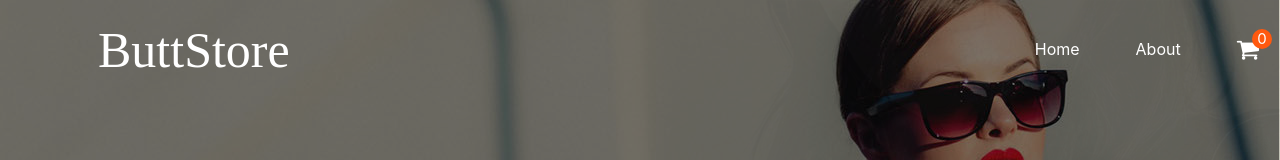
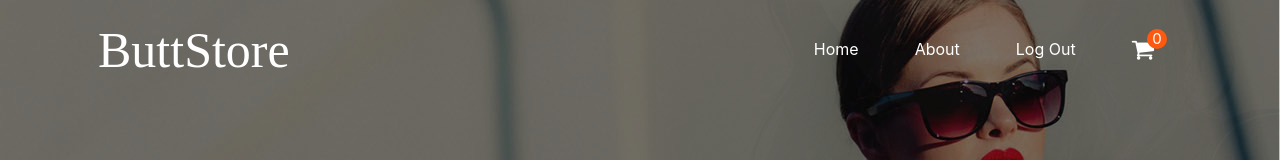
Before and after one commit to muhammad-arif-creator/Buttstore, a React (Create React App) app: page /home in a window 1280 px wide. Shown: the top 160 px of the page. Built offline with nearby package versions, Linux system fonts and the light colour scheme; no server answers; sample sign-in values are in the browser's storage.

Commit message:
Login Fixes

```diff
--- a/src/components/Navbar/Nav.js
+++ b/src/components/Navbar/Nav.js
@@ -1,13 +1,13 @@
 import React, { useState, useEffect } from "react";
 import styles from "./Nav.module.css";
 import "font-awesome/css/font-awesome.min.css";
-import { useLocation } from "react-router-dom";
+import { useLocation, useHistory } from "react-router-dom";
 import { Link } from "react-router-dom";
 import { useSelector } from "react-redux";
 
 const Nav = () => {
   const cartLength = useSelector((state) => state.Cart.cartItems.length);
-  const [headerbg, setHeaderBg] = useState("transparent");
+  const [headerBg, setHeaderBg] = useState("transparent");
 
   useEffect(() => {
     window.addEventListener("scroll", listenScrollEvent);
@@ -21,12 +21,18 @@ const Nav = () => {
     }
   };
   const location = useLocation();
+  const history = useHistory();
+  const handleButtonClick = (e) => {
+    e.preventDefault();
+    localStorage.clear();
+    history.push("/");
+  };
   return (
     <>
       {location.pathname.includes("/home") ? (
-        <header style={{ backgroundColor: headerbg }}>
+        <header style={{ backgroundColor: headerBg }}>
           <div className={`container`}>
-            <nav class="navbar navbar-expand-lg navbar-light">
+            <nav className="navbar navbar-expand-lg navbar-light">
               <Link
                 to={{ pathname: "/home" }}
                 className={`navbar-brand ${styles.logo}`}
@@ -35,19 +41,23 @@ const Nav = () => {
               </Link>
 
               <div
-                class="collapse navbar-collapse justify-content-end"
+                className="collapse navbar-collapse justify-content-end"
                 id="navbarText"
               >
-                <ul class={`navbar-nav ml-auto ${styles.Navbar}`}>
-                  <li class="nav-item active">
-                    <Link class="nav-link" to={{ pathname: "/home" }}>
+                <ul className={`navbar-nav ml-auto ${styles.Navbar}`}>
+                  <li className="nav-item active">
+                    <Link className="nav-link" to={{ pathname: "/home" }}>
                       Home{" "}
                     </Link>
                   </li>
-                  <li class="nav-item">
-                    <a class="nav-link">About</a>
+                  <li className="nav-item">
+                    <Link className="nav-link">About</Link>
                   </li>
-
+                  <li className="nav-item">
+                    <Link className="nav-link" onClick={handleButtonClick}>
+                      Log Out
+                    </Link>
+                  </li>
                   <li className={`nav-item ${styles.navItems}`}>
                     <Link
                       className={`nav-link ${styles.navLink}`}
@@ -68,30 +78,34 @@ const Nav = () => {
       ) : (
         <header className={styles.headerChange}>
           <div className={`container`}>
-            <nav class="navbar navbar-expand-lg navbar-light">
+            <nav className="navbar navbar-expand-lg navbar-light">
               <Link
                 to={{ pathname: "/home" }}
-                class={`navbar-brand ${styles.logo}`}
+                className={`navbar-brand ${styles.logo}`}
               >
                 ButtStore
               </Link>
 
               <div
-                class="collapse navbar-collapse justify-content-end"
+                className="collapse navbar-collapse justify-content-end"
                 id="navbarText"
               >
-                <ul class={`navbar-nav ml-auto ${styles.Navbar}`}>
+                <ul className={`navbar-nav ml-auto ${styles.Navbar}`}>
                   <li class="nav-item active">
-                    <Link class="nav-link" to={{ pathname: "/home" }}>
+                    <Link className="nav-link" to={{ pathname: "/home" }}>
                       Home{" "}
                     </Link>
                   </li>
-                  <li class="nav-item">
-                    <a class="nav-link" href="#">
+                  <li className="nav-item">
+                    <Link className="nav-link" href="#">
                       About
-                    </a>
+                    </Link>
                   </li>
-
+                  <li className="nav-item">
+                    <Link className="nav-link" onClick={handleButtonClick}>
+                      Log Out
+                    </Link>
+                  </li>
                   <li className={`nav-item ${styles.navItems}`}>
                     <Link
                       className={`nav-link ${styles.navLink}`}
--- a/src/components/footer/Footer.module.css
+++ b/src/components/footer/Footer.module.css
@@ -1,11 +1,5 @@
 .Icons {
   margin-left: 20px;
-}
-ul {
-  text-align: left;
-  list-style: none;
-  width: 20%;
-  margin-bottom: 0;
 }
 li {
   list-style: none;
--- a/src/components/login/Login.module.css
+++ b/src/components/login/Login.module.css
@@ -1,5 +1,5 @@
 .loginCard {
-  padding: 150px 15px 50px;
+  height: 100vh;
 }
 .loginCard h4 {
   font-size: 24px;
```
Also changed, not shown: 1 other file (tests, documents, lock files or other folders).
